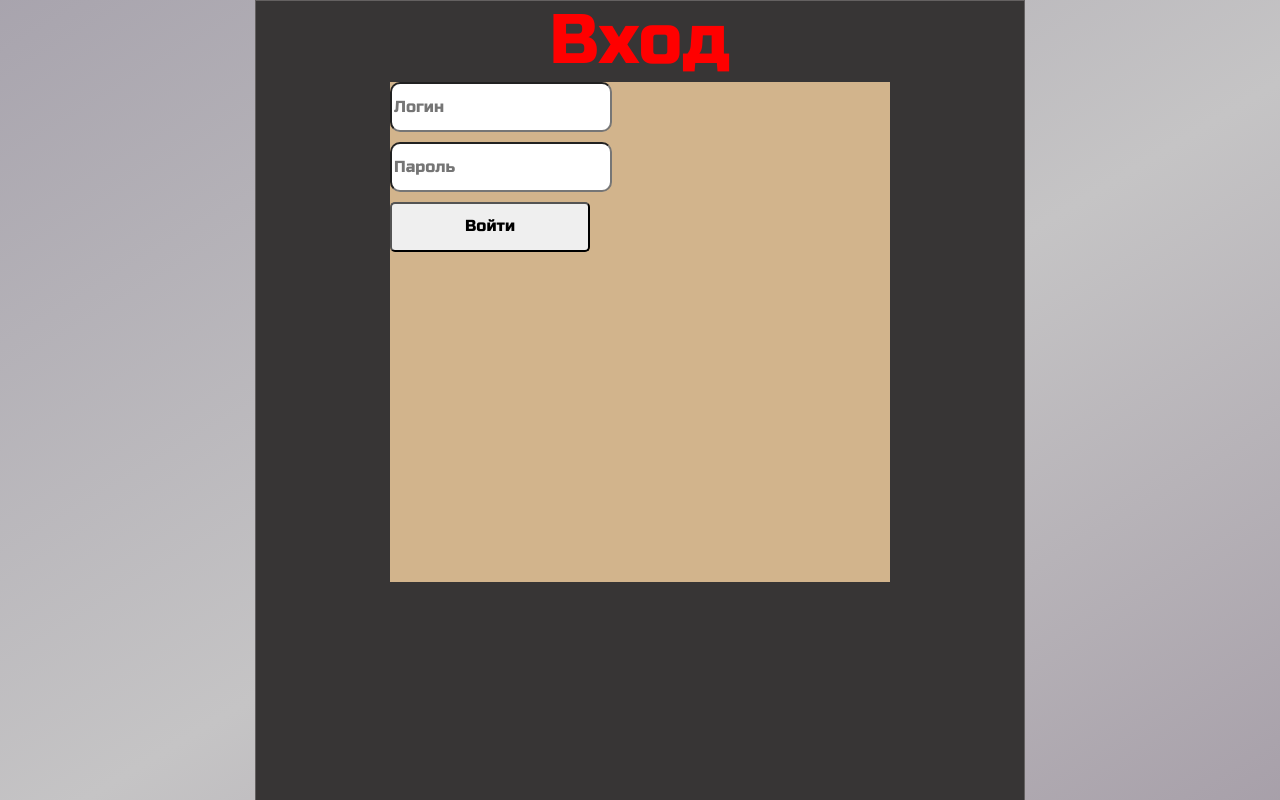
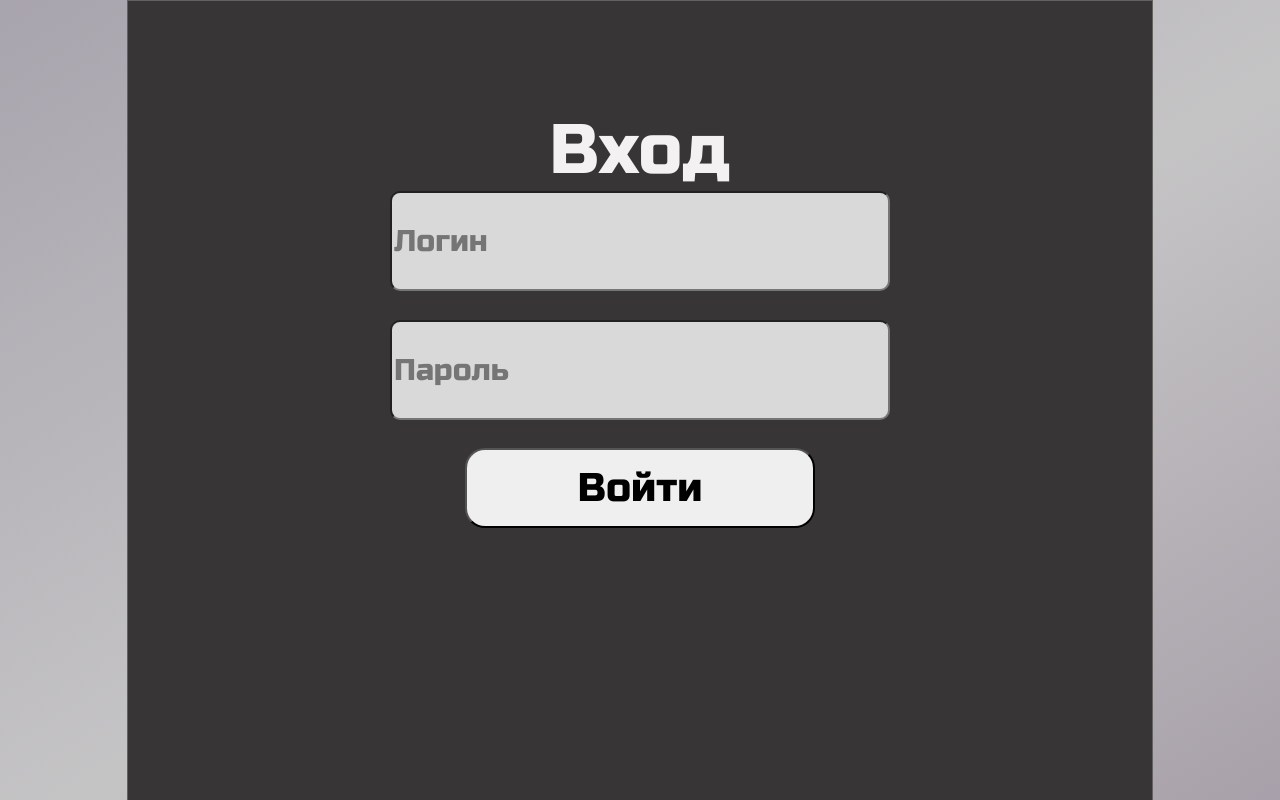
Before and after one commit to pirss93d/Travel_Time-two, a website: page public/login.html in a window 1280 px wide. Shown: the top 800 px of the page. Drawn offline with Linux system fonts and the light colour scheme.

Commit message:
24-11-2025

```diff
--- a/db.js
+++ b/db.js
@@ -10,5 +10,6 @@ db.run(`
 `);
 
 module.exports = db;
+
 console.log("SQL стартанул !");
 // BASE DATA
--- a/public/login.html
+++ b/public/login.html
@@ -11,12 +11,13 @@
       <div class="form_login-pin">
         <span class="login_enter">Вход</span>
         <form method="post" class="login-pin" action="/login">
-          <input name="username" placeholder="Логин" required /><br />
+          <input name="username" placeholder="Логин" required class="login_name"/><br />
           <input
             type="password"
             name="password"
             placeholder="Пароль"
             required
+            class="login_password"
           /><br />
           <button type="submit" class="btn_login">Войти</button>
         </form>
--- a/public/style.css
+++ b/public/style.css
@@ -647,28 +647,51 @@ input {
 /* min-width (768ox)  and (max-width:1200px)*/
 
 @media (min-width: 700px) {
+  .login{
+
+  }
+  .login_enter{
+    cursor: pointer;
+  }
   .form_login-pin{
 
-  justify-content: normal;
-    max-width: 768px;
-    height: 1200px;
+  justify-content: center;
+    max-width: 1024px;
+    max-height: 1200px;
   }
 
 
   .login_enter{
-    color: red;
+    color: rgb(243, 241, 241);
   }
 
   .login-pin{
-
+    display: flex;
+    flex-direction: column;
+    align-items: center;
     width: 500px;
     height: 500px;
-    background-color: tan;
+    /* background-color: rgb(211, 141, 49); */
   }
+
+  .login_name , .login_password{
+   width: 100%;
+   font-size: 30px;
+
+  }
+
+.form_login-pin input{
+  height: 100px;
+  background-color: #d9d9d9;
+  border-radius: 10px;
+}
 
 
   .btn_login {
-
+  width: 350px;
+  height: 80px;
+     font-size: 40px;
+     border-radius: 20px;
   }
 
 }
```
Also changed, not shown: admin/mainAdmin.html (+16 -0 lines), public/app.js (+28 -1 lines), serv1er.js (+30 -2 lines), 1 other file.
